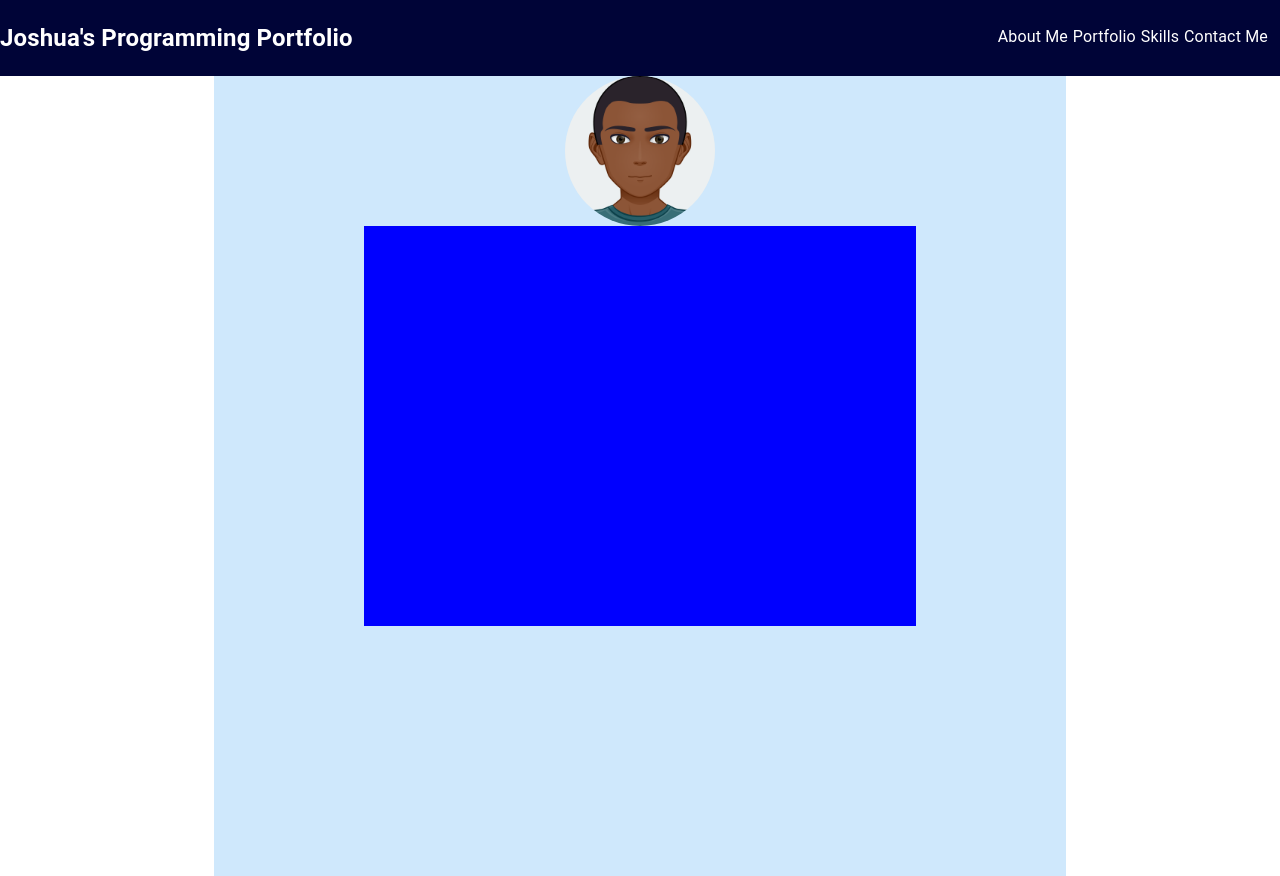
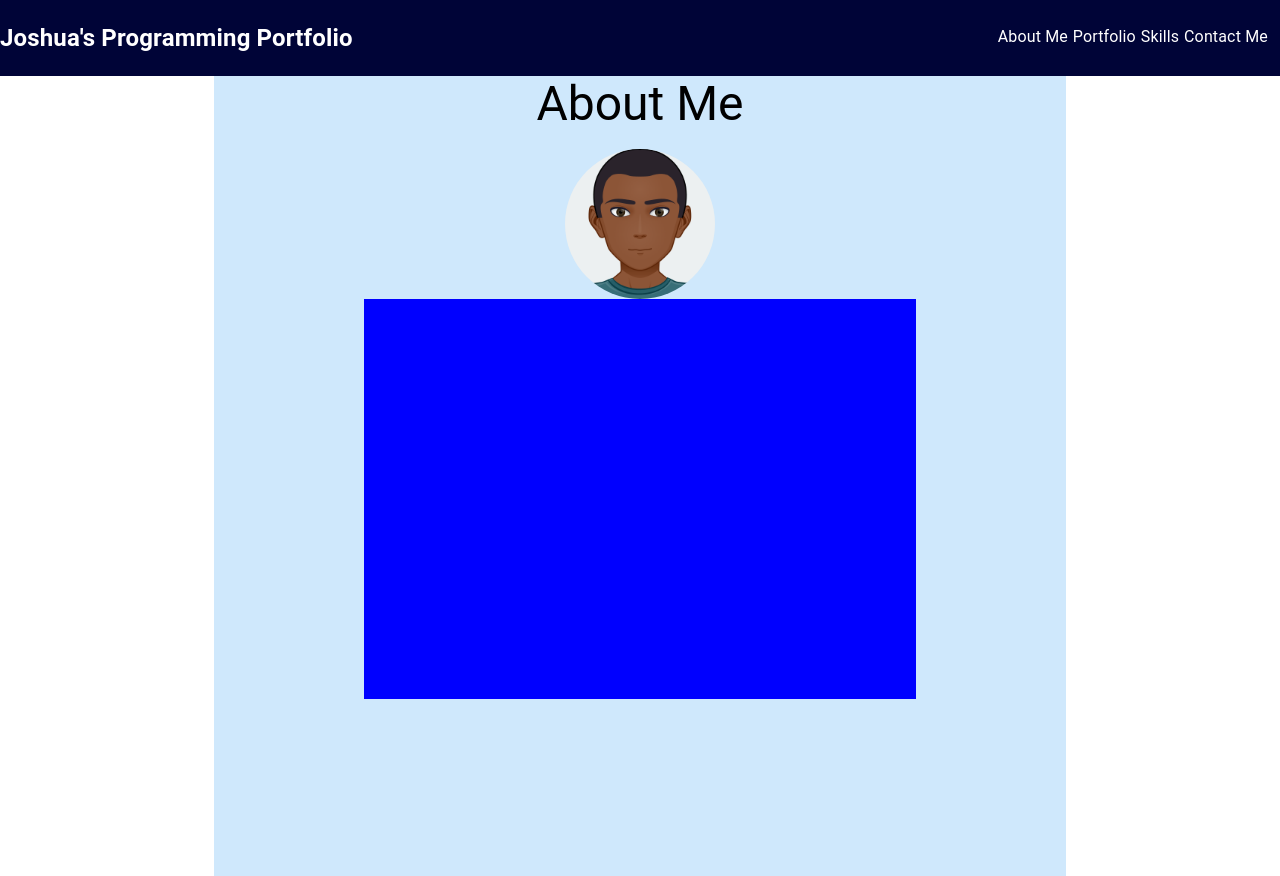
Before and after one commit to CoderJ01/material-ui-programming-portfolio, a React (Create React App) app: page / in a window 1280 px wide. Built offline with nearby package versions, Linux system fonts and the light colour scheme.

Commit message:
add heading using MUI Typography

```diff
--- a/src/pages/AboutMe/AboutMe.page.jsx
+++ b/src/pages/AboutMe/AboutMe.page.jsx
@@ -4,13 +4,15 @@ import Box from '@mui/material/Box';
 import Container from '@mui/material/Container';
 import Avatar from '@mui/material/Avatar';
 import image from './images/01_avatar.png'
+import { Typography } from '@mui/material';
 
 const AboutMe = () => {
     return (
         <React.Fragment>
             <CssBaseline />
             <Container maxWidth="md">
-                <Box sx={{ bgcolor: '#cfe8fc', height: '100vh'}}>
+                <Box sx={{ bgcolor: '#cfe8fc', height: '100vh', textAlign: 'center'}}>
+                <Typography variant="h3" gutterBottom sx={{ color: 'black' }}>About Me</Typography>
                 <div style={{ display: 'flex', justifyContent:'center'}}>
                     <Avatar
                         alt="Remy Sharp"
@@ -20,7 +22,9 @@ const AboutMe = () => {
                 </div>
                 <Container maxWidth="sm">
                     <Box sx={{ bgcolor: 'blue', height: '50vh' }}>
+                        <Typography>
 
+                        </Typography>
                     </Box>
                 </Container>
                 </Box>
```
